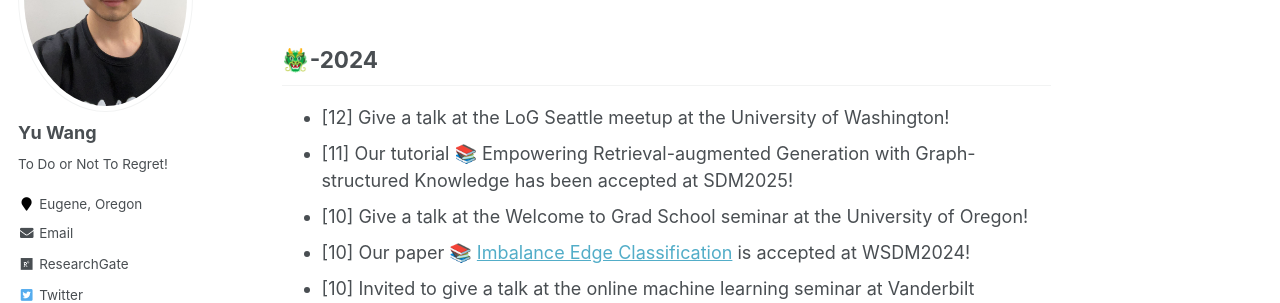
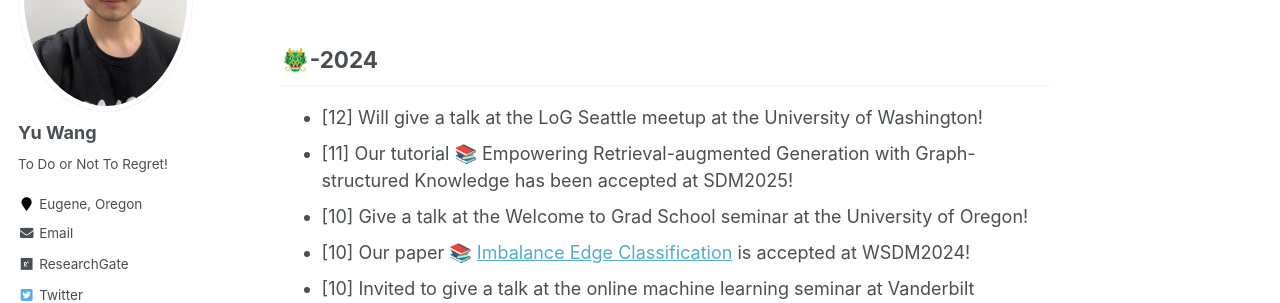
Before and after one commit to yuwang0103/yuwang0103.github.io, a Jekyll site: the page built from _pages/about.md, in a window 1280 px wide and 900 px high, scrolled down 680 px. Shown: the part 153-456 px from the top of the window. Built offline with Jekyll 4.4.1, drawn with Linux system fonts in a browser that asks for light colours.

Commit message:
Update about.md

```diff
--- a/_pages/about.md
+++ b/_pages/about.md
@@ -32,7 +32,7 @@
 🐲-2024
 -----
 <ul>
-<li>[12] Give a talk at the LoG Seattle meetup at the University of Washington!</li>
+<li>[12] Will give a talk at the LoG Seattle meetup at the University of Washington!</li>
 <li>[11] Our tutorial 📚 Empowering Retrieval-augmented Generation with Graph-structured Knowledge has been accepted at SDM2025!</li>
 <li>[10] Give a talk at the Welcome to Grad School seminar at the University of Oregon!</li>
 <li>[10] Our paper 📚 <a href='https://arxiv.org/html/2406.11685v1'>Imbalance Edge Classification</a> is accepted at WSDM2024!</li>
```
